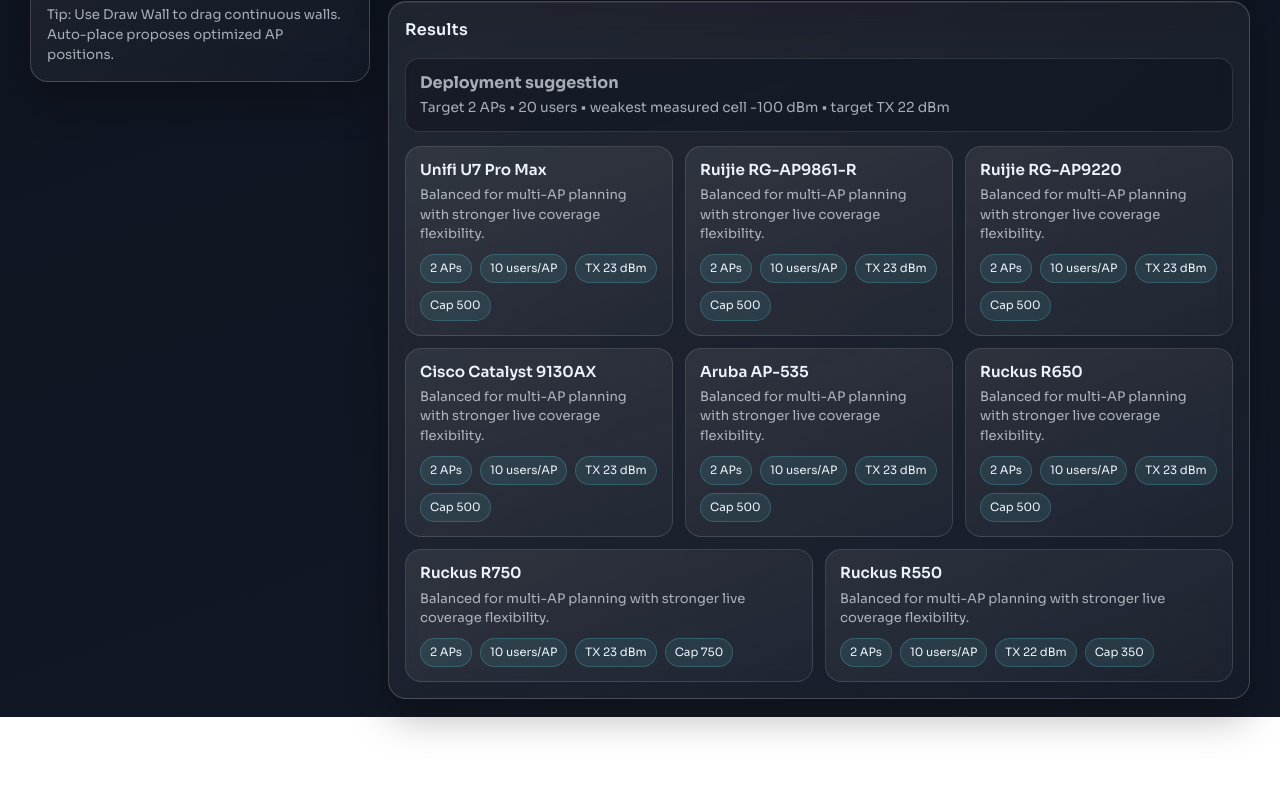
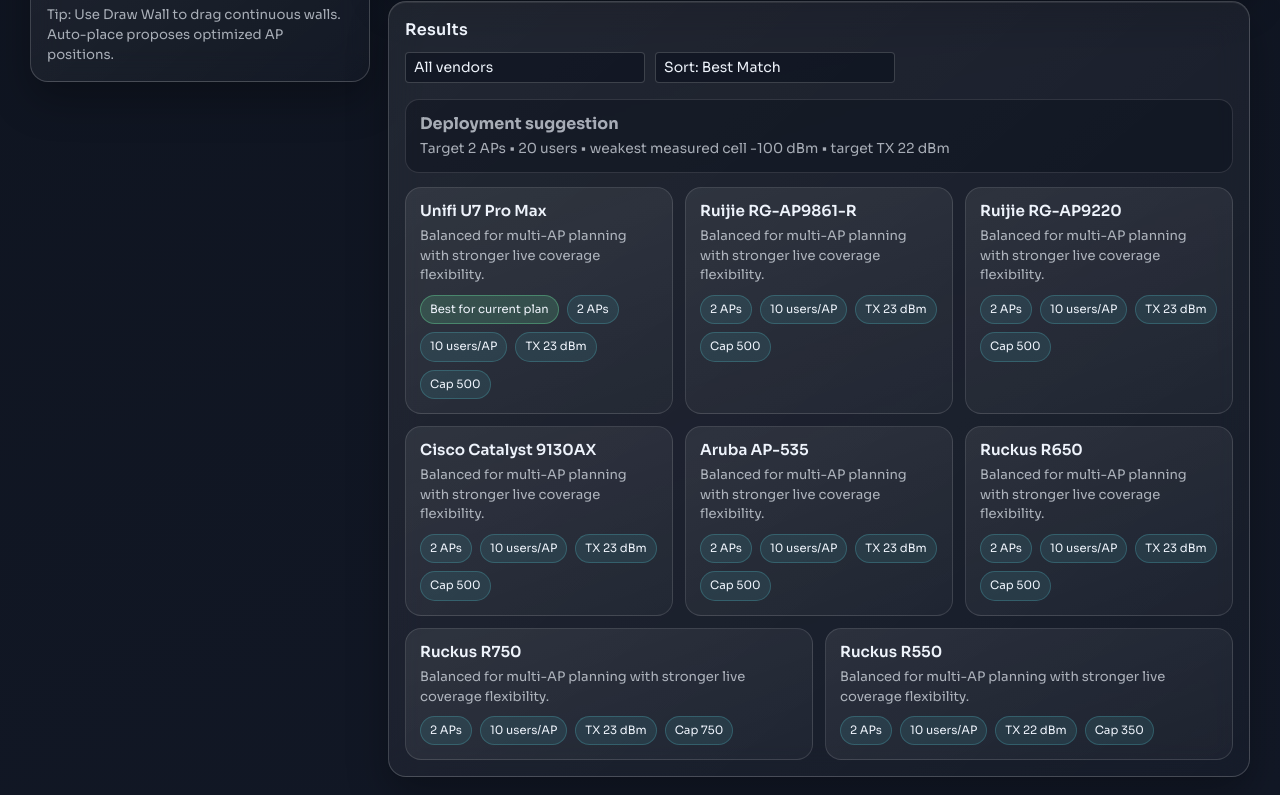
Before and after one commit to Ahmad-Qadir/Wi-Fi-Planner, a plain HTML site: page index.html in a window 1280 px wide. Shown: the part 1472-2267 px from the top of the page. Before the commit the page ends 2189 px from the top, so only its background shows below. Drawn offline with nearby package versions, Linux system fonts and the light colour scheme.

Commit message:
Minor updates

```diff
--- a/index.html
+++ b/index.html
@@ -296,6 +296,16 @@
   .footer-note{ font-size:.83rem; color: var(--muted); margin-top:8px; }
 
   .results { color: var(--muted); }
+  .recommendation-toolbar {
+    display: flex;
+    flex-wrap: wrap;
+    gap: 10px;
+    margin-bottom: 12px;
+  }
+  .recommendation-toolbar .form-select {
+    min-width: 180px;
+    max-width: 240px;
+  }
   .rec-summary {
     margin-bottom: 14px;
     padding: 12px 14px;
@@ -339,6 +349,10 @@
     background: rgba(93, 224, 230, 0.1);
     border: 1px solid rgba(93, 224, 230, 0.22);
     color: var(--ink);
+  }
+  .rec-badge-best {
+    background: rgba(112, 241, 168, 0.16);
+    border-color: rgba(112, 241, 168, 0.34);
   }
   .form-label { color: var(--muted); font-weight: 500; letter-spacing: 0.02em; }
   h5 { font-weight: 600; letter-spacing: 0.01em; }
@@ -555,6 +569,17 @@
 
       <div class="panel glass-card">
         <div class="panel-title">Results</div>
+        <div class="recommendation-toolbar mt-2">
+          <select id="recVendor" class="form-select form-select-sm" aria-label="Filter recommendations by vendor">
+            <option value="all">All vendors</option>
+          </select>
+          <select id="recSort" class="form-select form-select-sm" aria-label="Sort recommendations">
+            <option value="score">Sort: Best Match</option>
+            <option value="capacity">Sort: Capacity</option>
+            <option value="tx">Sort: TX Power</option>
+            <option value="aps">Sort: AP Count</option>
+          </select>
+        </div>
         <div class="results mt-2"></div>
       </div>
     </main>
@@ -599,6 +624,8 @@ const exportBtn = document.getElementById('exportBtn');
 const fitBtn = document.getElementById('fitBtn');
 const bgUpload = document.getElementById('bgUpload');
 const bgClear = document.getElementById('bgClear');
+const recVendor = document.getElementById('recVendor');
+const recSort = document.getElementById('recSort');
 
 const hudAdd = document.getElementById('hudAdd');
 const hudMove = document.getElementById('hudMove');
@@ -1588,7 +1615,16 @@ function showRecommendedDevices(cells, totalUsers){
   {brand:"Speedify", model:"R1", tx:18, maxUsers:15},
 ];
 
-  const recommended = devices
+  if (recVendor && recVendor.dataset.ready !== '1'){
+    const vendors = [...new Set(devices.map(d => d.brand))].sort((a, b) => a.localeCompare(b));
+    recVendor.innerHTML = `<option value="all">All vendors</option>${vendors.map(v => `<option value="${v}">${v}</option>`).join('')}`;
+    recVendor.dataset.ready = '1';
+  }
+
+  const selectedVendor = recVendor ? recVendor.value : 'all';
+  const selectedSort = recSort ? recSort.value : 'score';
+
+  let recommended = devices
     .map(device => {
       const unitsForUsers = Math.max(1, Math.ceil(totalUsers / device.maxUsers));
       const units = Math.max(recommendedApCount, unitsForUsers);
@@ -1605,9 +1641,23 @@ function showRecommendedDevices(cells, totalUsers){
         score
       };
     })
-    .filter(device => device.capacityHeadroom >= -10 && device.tx >= desiredTx - 6)
-    .sort((a, b) => b.score - a.score)
-    .slice(0, 8);
+    .filter(device => device.capacityHeadroom >= -10 && device.tx >= desiredTx - 6);
+
+  if (selectedVendor !== 'all'){
+    recommended = recommended.filter(device => device.brand === selectedVendor);
+  }
+
+  if (selectedSort === 'capacity'){
+    recommended.sort((a, b) => b.maxUsers - a.maxUsers || b.score - a.score);
+  } else if (selectedSort === 'tx'){
+    recommended.sort((a, b) => b.tx - a.tx || b.score - a.score);
+  } else if (selectedSort === 'aps'){
+    recommended.sort((a, b) => a.units - b.units || b.score - a.score);
+  } else {
+    recommended.sort((a, b) => b.score - a.score);
+  }
+
+  recommended = recommended.slice(0, 8);
 
   let recDiv = document.getElementById('recommendedDevices');
   if(!recDiv){
@@ -1630,6 +1680,7 @@ function showRecommendedDevices(cells, totalUsers){
         <h6>${device.brand} ${device.model}</h6>
         <p>Balanced for multi-AP planning with stronger live coverage flexibility.</p>
         <div class="recommendation-badges">
+          ${device === recommended[0] ? '<span class="rec-badge rec-badge-best">Best for current plan</span>' : ''}
           <span class="rec-badge">${device.units} APs</span>
           <span class="rec-badge">${device.usersPerAp} users/AP</span>
           <span class="rec-badge">TX ${device.tx} dBm</span>
@@ -1744,6 +1795,8 @@ PtxInput.addEventListener('input', ()=>{ PtxVal.textContent = PtxInput.value + '
 freqSel.addEventListener('change', computeAndRender);
 numUsersInput.addEventListener('input', ()=> showRecommendedDevices(cells, parseInt(numUsersInput.value) || 20));
 autoCount.addEventListener('input', ()=> showRecommendedDevices(cells, parseInt(numUsersInput.value) || 20));
+if (recVendor) recVendor.addEventListener('change', ()=> showRecommendedDevices(cells, parseInt(numUsersInput.value) || 20));
+if (recSort) recSort.addEventListener('change', ()=> showRecommendedDevices(cells, parseInt(numUsersInput.value) || 20));
 generateBtn.addEventListener('click', ()=>{ generateGrid(); computeAndRender(); });
 clearWallsBtn.addEventListener('click', ()=>{ walls = []; computeAndRender(); });
 clearAllBtn.addEventListener('click', ()=>{ walls=[]; aps=[]; computeAndRender(); });
```
